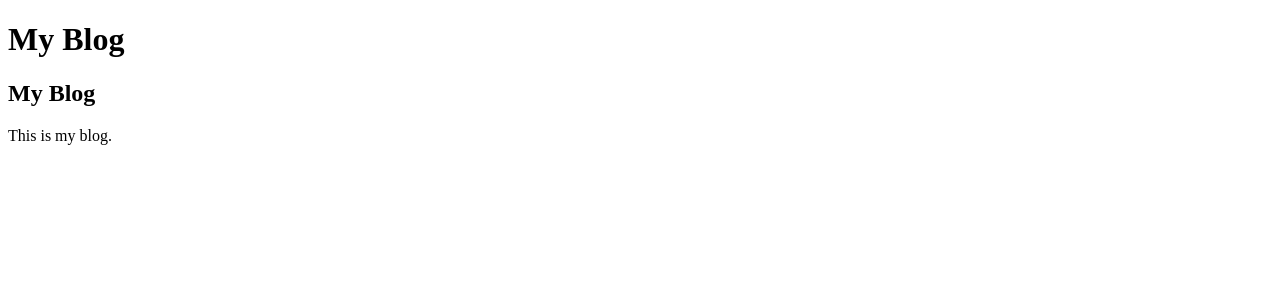
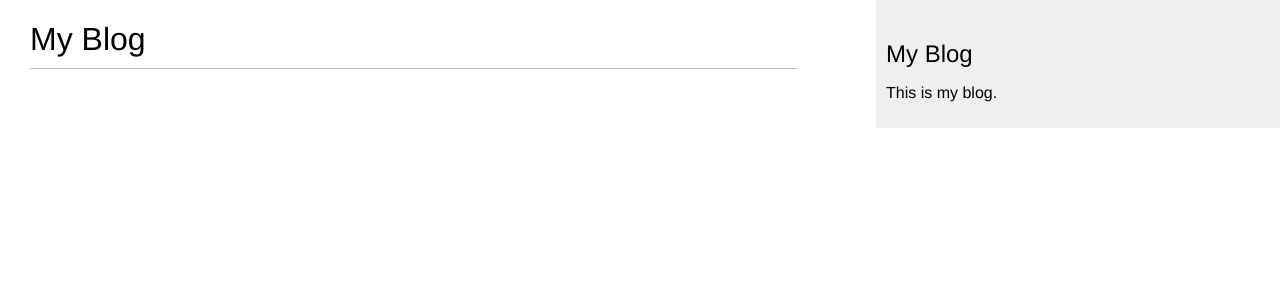
Before and after one commit to alex1the1great/Blog-Project, a Django app: page /blog/ in a window 1280 px wide. Shown: the top 300 px of the page. Run offline with Django 3.2, Linux system fonts and the light colour scheme; data that the repository does not hold is empty.

Commit message:
Add static file

```diff
--- a/root/settings/base.py
+++ b/root/settings/base.py
@@ -103,6 +103,9 @@ USE_TZ = True
 # https://docs.djangoproject.com/en/3.2/howto/static-files/
 
 STATIC_URL = '/static/'
+STATICFILES_DIRS = [
+    BASE_DIR / 'static/'
+]
 
 # Default primary key field type
 # https://docs.djangoproject.com/en/3.2/ref/settings/#default-auto-field
--- /dev/null
+++ b/static/blog/css/blog.css
@@ -0,0 +1,92 @@
+body {
+    margin:0;
+    padding:0;
+    font-family:helvetica, sans-serif;
+}
+
+a {
+    color:#00abff;
+    text-decoration:none;
+}
+
+h1 {
+    font-weight:normal;
+    border-bottom:1px solid #bbb;
+    padding:0 0 10px 0;
+}
+
+h2 {
+    font-weight:normal;
+    margin:30px 0 0;
+}
+
+#content {
+    float:left;
+    width:60%;
+    padding:0 0 0 30px;
+}
+
+#sidebar {
+    float:right;
+    width:30%;
+    padding:10px;
+    background:#efefef;
+    height:100%;
+}
+
+p.date {
+    color:#ccc;
+    font-family: georgia, serif;
+    font-size: 12px;
+    font-style: italic;
+}
+
+/* pagination */
+.pagination {
+    margin:40px 0;
+    font-weight:bold;
+}
+
+/* forms */
+label {
+    float:left;
+    clear:both;
+    color:#333;
+    margin-bottom:4px;
+}
+input, textarea {
+    clear:both;
+    float:left;
+    margin:0 0 10px;
+    background:#ededed;
+    border:0;
+    padding:6px 10px;
+    font-size:12px;
+}
+input[type=submit] {
+    font-weight:bold;
+    background:#00abff;
+    color:#fff;
+    padding:10px 20px;
+    font-size:14px;
+    text-transform:uppercase;
+}
+.errorlist {
+    color:#cc0033;
+    float:left;
+    clear:both;
+    padding-left:10px;
+}
+
+/* comments */
+.comment {
+    padding:10px;
+}
+.comment:nth-child(even) {
+    background:#efefef;
+}
+.comment .info {
+    font-weight:bold;
+    font-size:12px;
+    color:#666;
+}
--- a/templates/blog/base.html
+++ b/templates/blog/base.html
@@ -1,8 +1,10 @@
+{% load static %}
 <!DOCTYPE html>
 <html lang="en">
 <head>
     <meta charset="UTF-8">
     <title>{% block title %}{% endblock title %}</title>
+    <link rel="stylesheet" href="{% static 'blog/css/blog.css' %}">
 </head>
 <body>
     <div id="content">
```
